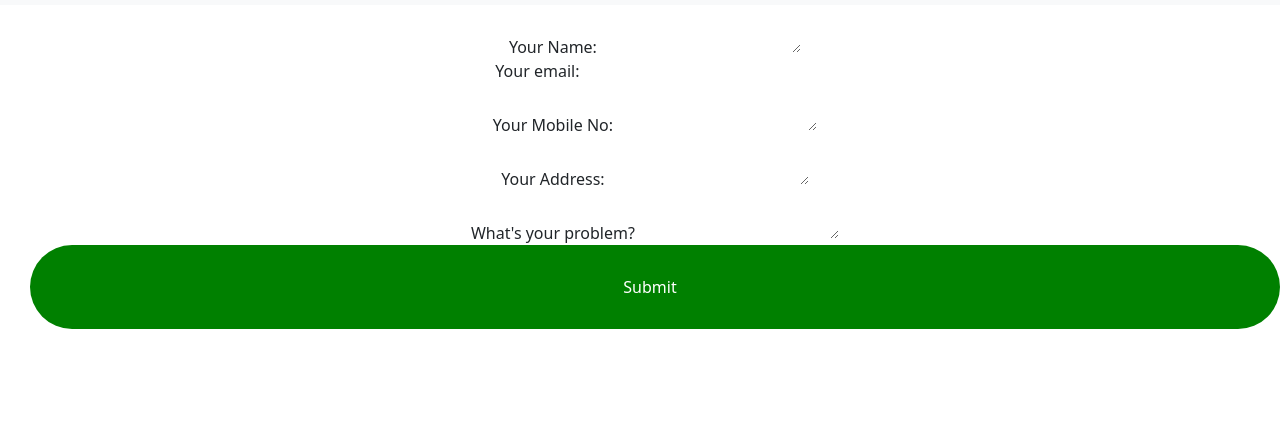
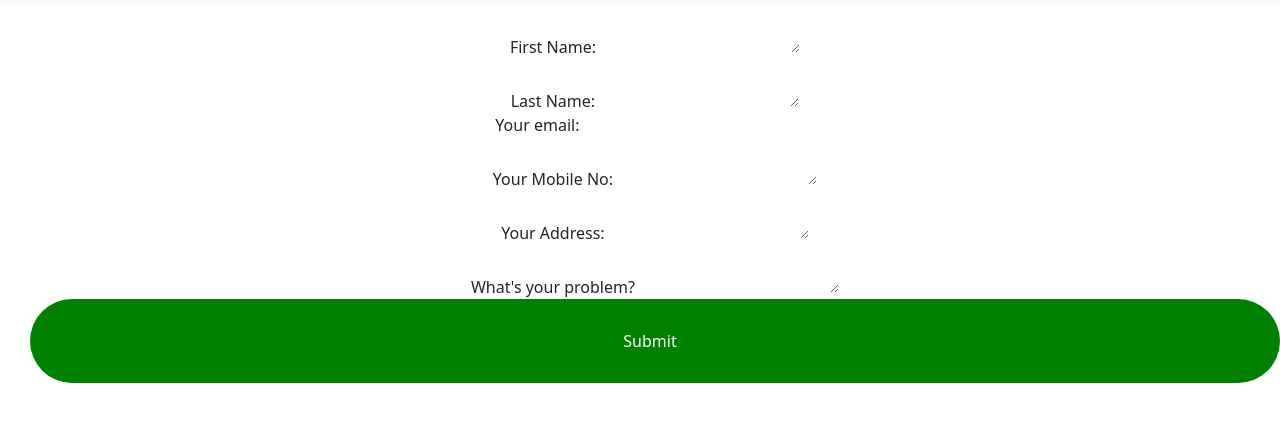
Before and after one commit to fdj-ai/fdjsociety, a plain HTML site: page contactus.html in a window 1280 px wide. Shown: the part 51-472 px from the top of the page. Drawn offline with nearby package versions, Linux system fonts and the light colour scheme.

Commit message:
Update contactus.html

```diff
--- a/contactus.html
+++ b/contactus.html
@@ -435,8 +435,12 @@ fieldset {
   method="POST"
 >
     <label class="drf">
-    Your Name:
-    <textarea name="name"></textarea>
+    First Name:
+    <textarea name="firstName"></textarea>
+  </label>
+<label class="drf">
+    Last Name:
+    <textarea name="lastName"></textarea>
   </label>
 
   <label class="fr">
```
